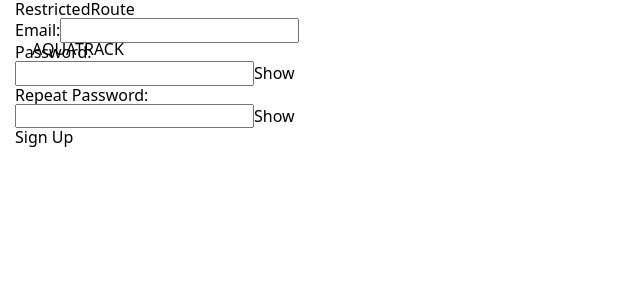
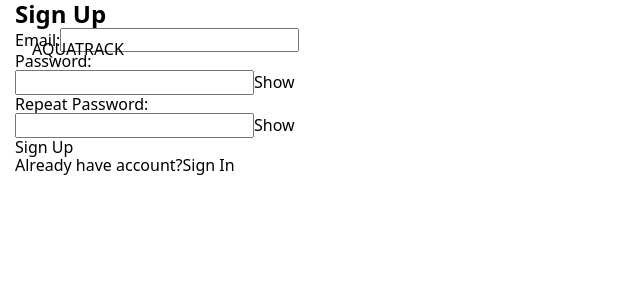
Before and after one commit to YevhenKharchenko/aqua-track-front, a React (Vite) app: page /signup in a window 1280 px wide. Shown: the top 300 px of the page, without its empty margins (0-640 px from the left). Built offline with nearby package versions, Linux system fonts and the light colour scheme.

Commit message:
Update nav

```diff
--- a/src/App.jsx
+++ b/src/App.jsx
@@ -19,11 +19,14 @@ function App() {
         <Route path="/" element={<HomePage />} />
         <Route
           path="/signup"
-          element={<RestrictedRoute redirectTo="/tracker" component={<SignUpPage />} />}
+          // element={<RestrictedRoute redirectTo="/tracker" component={<SignUpPage />}
+          // />}
+          element={<SignUpPage />}
         />
         <Route
           path="/signin"
-          element={<RestrictedRoute redirectTo="/tracker" component={<SignInPage />} />}
+          // element={<RestrictedRoute redirectTo="/tracker" component={<SignInPage />} />}
+          element={<SignInPage />}
         />
         <Route path="*" element={<NotFoundPage />} />
       </Routes>
--- /dev/null
+++ b/src/components/Navigation/Navigation.jsx
@@ -0,0 +1,15 @@
+import React from 'react'
+import { NavLink } from 'react-router-dom'
+
+const Navigation = () => {
+  return (
+    <div>
+        <nav>
+        <NavLink to="/signup">Try tracker</NavLink>
+        <NavLink to="/signin">Sign In</NavLink>
+      </nav>
+    </div>
+  )
+}
+
+export default Navigation
--- a/src/components/RestrictedRoute.jsx
+++ b/src/components/RestrictedRoute.jsx
@@ -1,9 +1,7 @@
+
 import { useSelector } from 'react-redux';
 import { Navigate } from 'react-router-dom';
-import SignUpPage from '../pages/SignUpPage/SignUpPage';
 
 export const RestrictedRoute = ({ component: Component, redirectTo = '/' }) => {
-  return <div>RestrictedRoute
-    <SignUpPage />
-  </div>;
+  return <div>RestrictedRoute</div>;
 };
--- a/src/components/SignInForm/SignInForm.jsx
+++ b/src/components/SignInForm/SignInForm.jsx
@@ -1,23 +1,24 @@
-import { useState } from "react";
-import { useForm } from "react-hook-form";
-import { useNavigate } from "react-router-dom";
-
+import { useState } from 'react';
+import { useForm } from 'react-hook-form';
+import { NavLink } from 'react-router-dom';
+// import { useNavigate } from "react-router-dom";
 
 const SignInForm = () => {
-    const { register, handleSubmit, formState: { errors } } = useForm();
+  const {
+    register,
+    handleSubmit,
+    formState: { errors },
+  } = useForm();
   const [showPassword, setShowPassword] = useState(false);
 
-  const onSubmit = (data) => {
-    // Отправляем только email и password
+  const onSubmit = data => {
     const { email, password } = data;
     const formData = { email, password };
     console.log(formData);
 
-    // const response = await FakeAPI.login(values);
-    // if (response.success) {
-    //   navigate("/profile", { replace: true });
-    // }
-
+    // if (isLoginSuccess) {
+    //     return <Navigate to="/profile" replace />;
+    //   }
 
     // fetch('https://your-api-url.com/login', {
     //   method: 'POST',
@@ -36,13 +37,12 @@ const SignInForm = () => {
   };
 
   return (
+    <div>
       <form onSubmit={handleSubmit(onSubmit)}>
         <div>
+          <h2>Sign In</h2>
           <label>Email:</label>
-        <input
-          type="email"
-          {...register('email', { required: 'Email is required' })}
-        />
+          <input type="email" {...register('email', { required: 'Email is required' })} />
           {errors.email && <p>{errors.email.message}</p>}
         </div>
 
@@ -62,7 +62,13 @@ const SignInForm = () => {
 
         <button type="submit">Sign In</button>
       </form>
+
+      <div>
+        Don’t have an account?
+        <NavLink to="/signup">Sign Up</NavLink>
+      </div>
+    </div>
   );
-}
+};
 
-export default SignInForm
+export default SignInForm;
--- a/src/components/SignUpForm/SignUpForm.jsx
+++ b/src/components/SignUpForm/SignUpForm.jsx
@@ -1,25 +1,44 @@
-import { useState } from "react";
-import { useForm } from "react-hook-form";
-import { useNavigate } from "react-router-dom";
-
+import { useState } from 'react';
+import { useForm } from 'react-hook-form';
+import { NavLink } from 'react-router-dom';
+// import { useNavigate } from "react-router-dom";
 
 const SignUpForm = () => {
-    const { register, handleSubmit, watch, formState: { errors } } = useForm();
+  // const dispatch = useDispatch();
+
+  // const handleSubmit = (e) => {
+  //   e.preventDefault();
+  //   const form = e.target;
+
+  //   dispatch(
+  //     register({
+  //       name: form.elements.name.value,
+  //       email: form.elements.email.value,
+  //       password: form.elements.password.value,
+  //     })
+  //   );
+
+  //   form.reset();
+  // };
+
+  const {
+    register,
+    handleSubmit,
+    watch,
+    formState: { errors },
+  } = useForm();
 
   const [showPassword, setShowPassword] = useState(false);
   const [showRepeatPassword, setShowRepeatPassword] = useState(false);
 
-    const onSubmit = (data) => {
-
+  const onSubmit = data => {
     const { email, password } = data;
     const formData = { email, password };
     console.log(formData);
 
-    //     const response = await FakeAPI.login(values);
-    // if (response.success) {
-    //   navigate("/profile", { replace: true });
-    // }
-
+    // if (isLoginSuccess) {
+    //     return <Navigate to="/profile" replace />;
+    //   }
 
     // fetch('https://your-api-url.com/register', {
     //   method: 'POST',
@@ -42,11 +61,14 @@ const SignUpForm = () => {
   };
 
   return (
-      <form onSubmit={handleSubmit(onSubmit)}>
     <div>
+      <form onSubmit={handleSubmit(onSubmit)} autoComplete="off">
+        <div>
+          <h2>Sign Up</h2>
           <label>Email:</label>
           <input
             type="email"
+            name="email"
             {...register('email', { required: 'Email is required' })}
           />
           {errors.email && <p>{errors.email.message}</p>}
@@ -57,6 +79,7 @@ const SignUpForm = () => {
           <div>
             <input
               type={showPassword ? 'text' : 'password'}
+              name="password"
               {...register('password', { required: 'Password is required' })}
             />
             <button type="button" onClick={togglePasswordVisibility}>
@@ -73,7 +96,7 @@ const SignUpForm = () => {
               type={showRepeatPassword ? 'text' : 'password'}
               {...register('repeatPassword', {
                 required: 'Repeat password is required',
-                validate: value => value === watch('password') || 'Passwords do not match'
+                validate: value => value === watch('password') || 'Passwords do not match',
               })}
             />
             <button type="button" onClick={toggleRepeatPasswordVisibility}>
@@ -85,7 +108,12 @@ const SignUpForm = () => {
 
         <button type="submit">Sign Up</button>
       </form>
+      <div>
+        Already have account?
+        <NavLink to="/signin">Sign In</NavLink>
+      </div>
+    </div>
   );
-}
+};
 
-export default SignUpForm
+export default SignUpForm;
--- a/src/components/WelcomeSection/WelcomeSection.jsx
+++ b/src/components/WelcomeSection/WelcomeSection.jsx
@@ -1,5 +1,6 @@
 import Logo from '../Logo/Logo';
-import {  Link } from 'react-router-dom';
+import { NavLink } from 'react-router-dom';
+import Navigation from '../Navigation/Navigation';
 
 const WelcomeSection = () => {
   return (
@@ -7,10 +8,7 @@ const WelcomeSection = () => {
       <Logo />
       <h3>Record daily water intake and track</h3>
       <h1>Water consumption tracker</h1>
-      <nav>
-        <Link to="/signup">Try tracker</Link>
-        <Link to="/signin">Sign In</Link>
-      </nav>
+      <Navigation />
 
       {/* <Routes>
         <Route path="/signup" element={<SignUpPage />} />
```
Also changed, not shown: src/pages/SignInPage/SignInPage.jsx (+6 -4 lines), src/pages/SignUpPage/SignUpPage.jsx (+6 -4 lines), src/components/Navigation/Navigation.module.css (added). Lines whose indentation alone changed are shown as unchanged.
